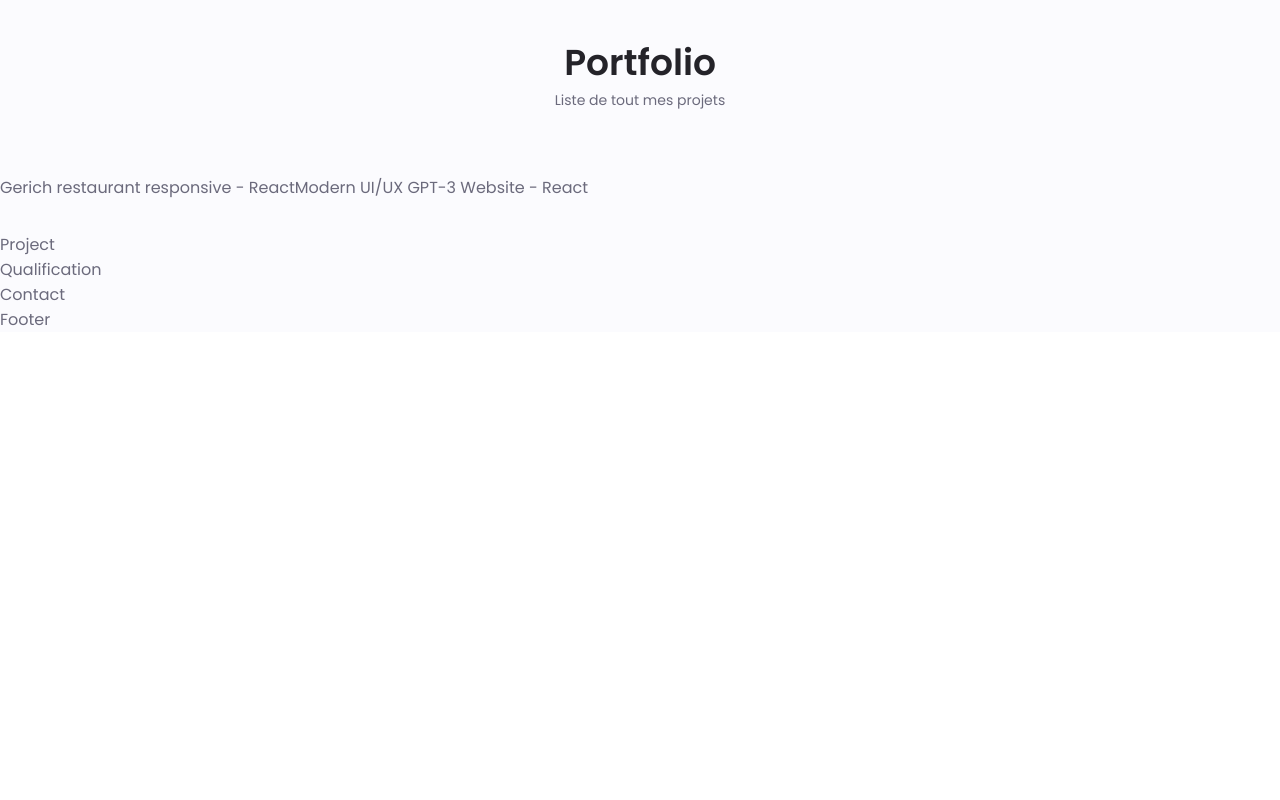
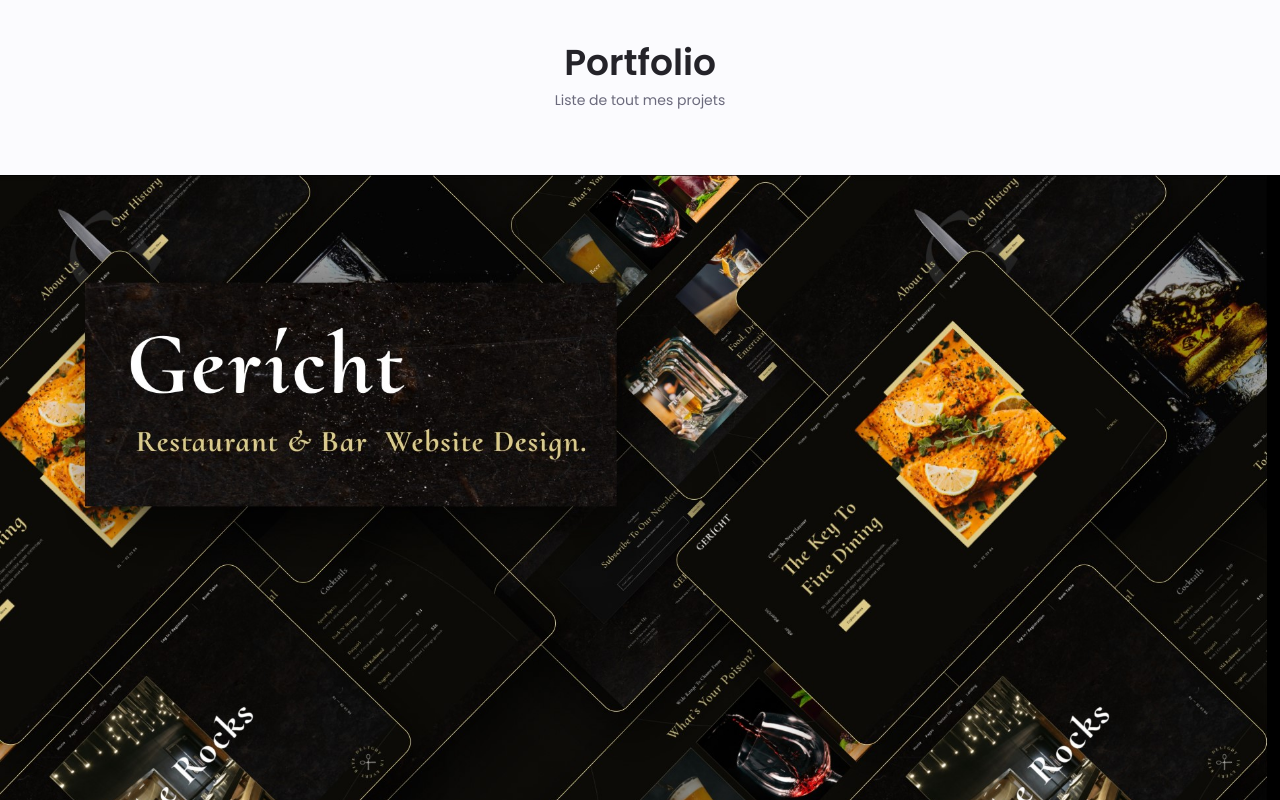
Before and after one commit to FabKaiz/portfolio-react, a React (Create React App) app: page / in a window 1280 px wide. Shown: the part 2000-2800 px from the top of the page. Before the commit the page ends 2380 px from the top, so only its background shows below. Built offline with nearby package versions, Linux system fonts and the light colour scheme.

Commit message:
projectcard component html setup

```diff
--- a/src/components/ProjectCard/ProjectCard.jsx
+++ b/src/components/ProjectCard/ProjectCard.jsx
@@ -1,10 +1,43 @@
 import React from 'react'
 
+import { SiFigma, SiGithub } from 'react-icons/si'
+import { CgWebsite } from 'react-icons/cg'
+import { images } from '../../constants'
 import './ProjectCard.scss'
 
 const ProjectCard = () => {
   return (
-    <div>ProjectCard</div>
+    <div className="ProjectCard__container">
+      <img src={images.Port14} alt="screenshot of the website" />
+
+      <div className="ProjectCard__content">
+        <h2>Gerich restaurant responsive - React</h2>
+        <p>
+          Reproduction d'une maquette Figma d'un restaurant 100% responsive,
+          réalisé avec React.
+        </p>
+
+        <a href="https://www.figma.com/file/yvClSI9AZBRX8UaaGEByF3/Modern-UI%2FUX%3A-Gericht?node-id=53%3A2" target='_blank'>
+          Voir le figma <SiFigma />
+        </a>
+
+        <a href="https://gerich-restaurant.netlify.app/" className="project__button-website">
+          Voir le site <CgWebsite />
+        </a>
+
+        <a href="https://github.com/FabKaiz/gerich-restaurant" className="project__button-github">
+          Voir le repo <SiGithub />
+        </a>
+
+
+      {/* title: 'Gerich restaurant responsive - React',
+      description: `Reproduction d'une maquette Figma d'un restaurant 100% responsive, réalisé avec React.`,
+      figmaLink: 'https://www.figma.com/file/yvClSI9AZBRX8UaaGEByF3/Modern-UI%2FUX%3A-Gericht?node-id=53%3A2',
+      projectSite: 'https://gerich-restaurant.netlify.app/',
+      projectRepo: 'https://github.com/FabKaiz/gerich-restaurant',
+      img: images.Port14 */}
+      </div>
+    </div>
   )
 }
 
--- a/src/components/index.js
+++ b/src/components/index.js
@@ -3,6 +3,7 @@ import Navbar from './Navbar/Navbar'
 import DarkMode from './DarkMode/DarkMode'
 import Button from './Button/Button'
 import RepoCard from './RepoCard/RepoCard'
+import ProjectCard from './ProjectCard/ProjectCard'
 
 export {
   Footer,
@@ -10,4 +11,5 @@ export {
   DarkMode,
   Button,
   RepoCard,
+  ProjectCard,
 }
--- a/src/container/Portfolio/Portfolio.jsx
+++ b/src/container/Portfolio/Portfolio.jsx
@@ -1,12 +1,13 @@
 import React from 'react'
 
+import { ProjectCard } from '../../components';
 import { data } from '../../constants'
 import './Portfolio.scss';
 
 const Portfolio = () => {
   const renderProject = (project) => (
     <div className="repo__content" key={project.id}>
-      <ProjectCard repo={project}/>
+      <ProjectCard project={project}/>
     </div>
   )
 
@@ -16,9 +17,10 @@ const Portfolio = () => {
       <span class="section__subtitle">Liste de tout mes projets</span>
 
       <div className="portfolio__content">
-        {data?.projects.map((project) => (
+        {/* {data?.projects.map((project) => (
           project.title
-        ))}
+        ))} */}
+         <ProjectCard />
       </div>
     </section>
   )
```
